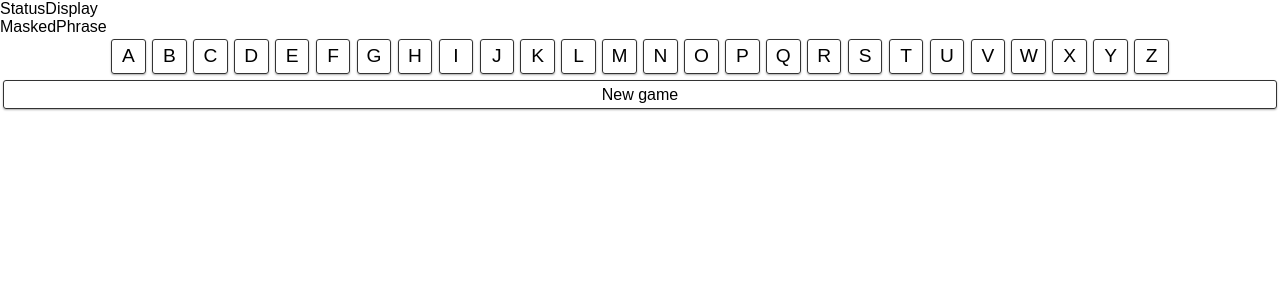
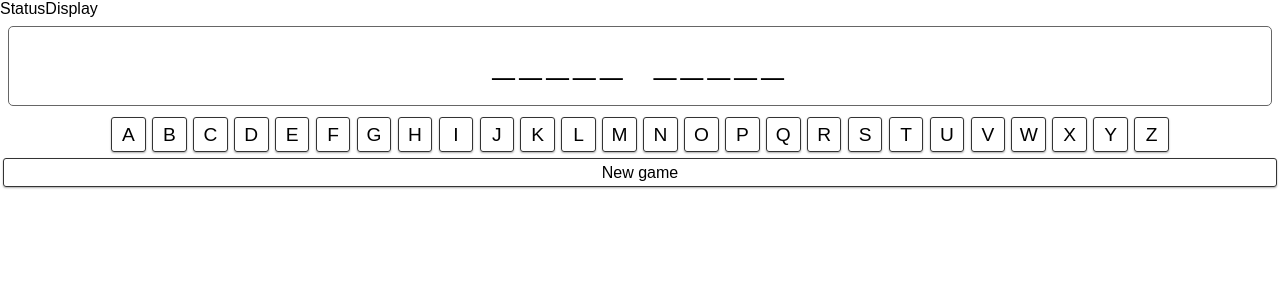
Before and after one commit to MichaelDevCom/vault, a React (Create React App) app in the folder snowman/: page / in a window 1280 px wide. Shown: the top 300 px of the page. Built offline with nearby package versions, Linux system fonts and the light colour scheme.

Commit message:
Implement MaskedPhrase

```diff
--- a/snowman/src/components/GameContainer.js
+++ b/snowman/src/components/GameContainer.js
@@ -25,7 +25,7 @@ const GameContainer = () => {
 
   return (
     <div className="game-container">
-      <GameOutputs />
+      <GameOutputs guesses={guessesState} phrase={phrase} />
       <GameInputs guesses={guessesState} onCheckLetter={handleCheckLetter} />
     </div>
   );
--- a/snowman/src/components/GameOutputs.js
+++ b/snowman/src/components/GameOutputs.js
@@ -2,12 +2,12 @@ import React from 'react';
 import MaskedPhrase from './MaskedPhrase';
 import StatusDisplay from './StatusDisplay';
 
-const GameOutputs = () => {
+const GameOutputs = ({phrase, guesses}) => {
 
   return (
     <div>
       <StatusDisplay />
-      <MaskedPhrase />
+      <MaskedPhrase phrase={phrase} guesses={guesses} />
     </div>
   );
 }
--- a/snowman/src/components/MaskedPhrase.js
+++ b/snowman/src/components/MaskedPhrase.js
@@ -1,9 +1,20 @@
 import React from 'react';
 
-const MaskedPhrase = () => {
+const MaskedPhrase = ({phrase, guesses}) => {
+
+  const output = phrase && guesses && phrase.split('').map((letter) => {
+    if (letter.toLowerCase() !== letter.toUpperCase()) {
+      return guesses.some(x => x.letter === letter.toUpperCase()) ?
+        letter :
+        '_';
+    }
+    else {
+      return letter;
+    }
+  });
 
   return (
-    <div>MaskedPhrase</div>
+    <div className="masked-phrase">{output}</div>
   );
 }
 
--- a/snowman/src/index.css
+++ b/snowman/src/index.css
@@ -44,3 +44,15 @@ body {
   justify-content: center;
   font-size: 1.2rem;
 }
+
+.masked-phrase {
+  font-family: monospace;
+  font-size: 2.4rem;
+  letter-spacing: 0.1em;
+  line-height: 1.2em;
+  text-align: center;
+  padding: 1rem;
+  border: 1px #666 solid;
+  border-radius: 5px;
+  margin: 0.5rem;
+}
```
